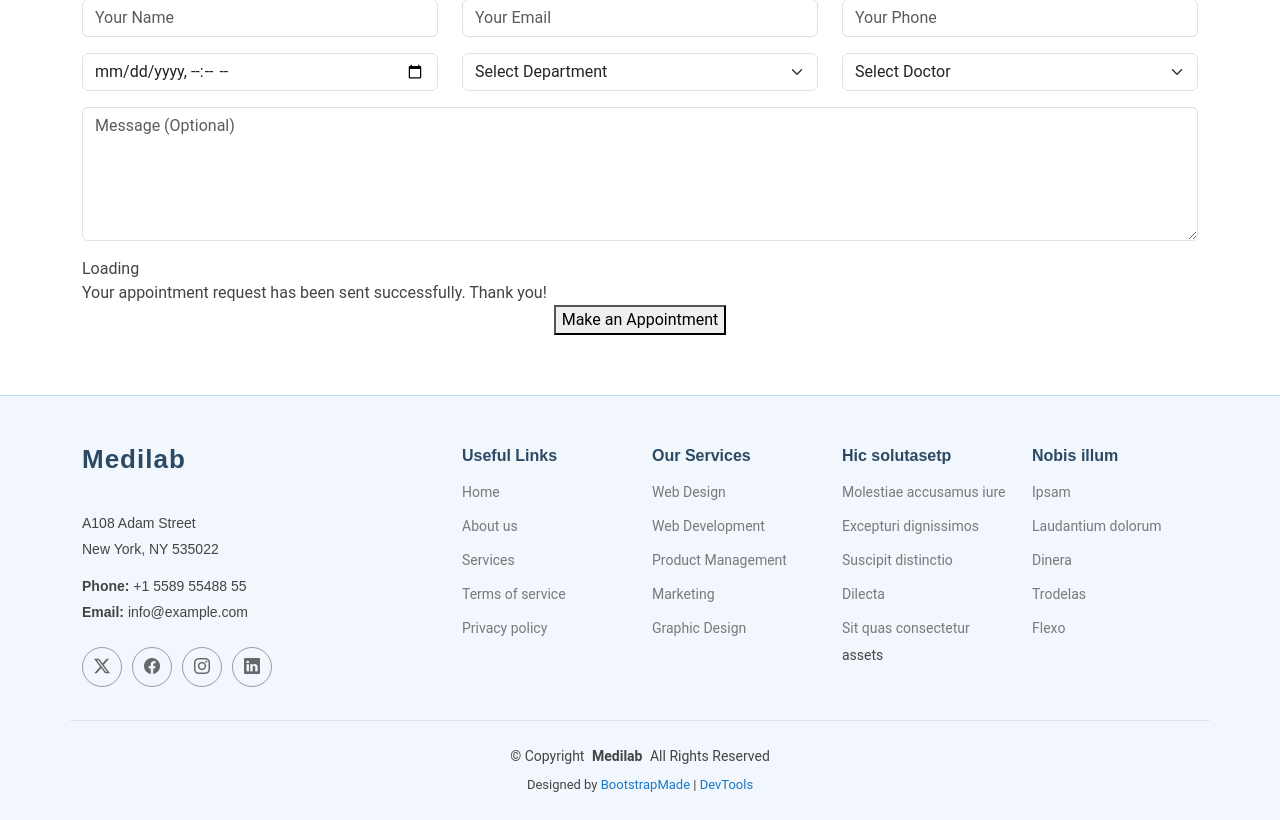
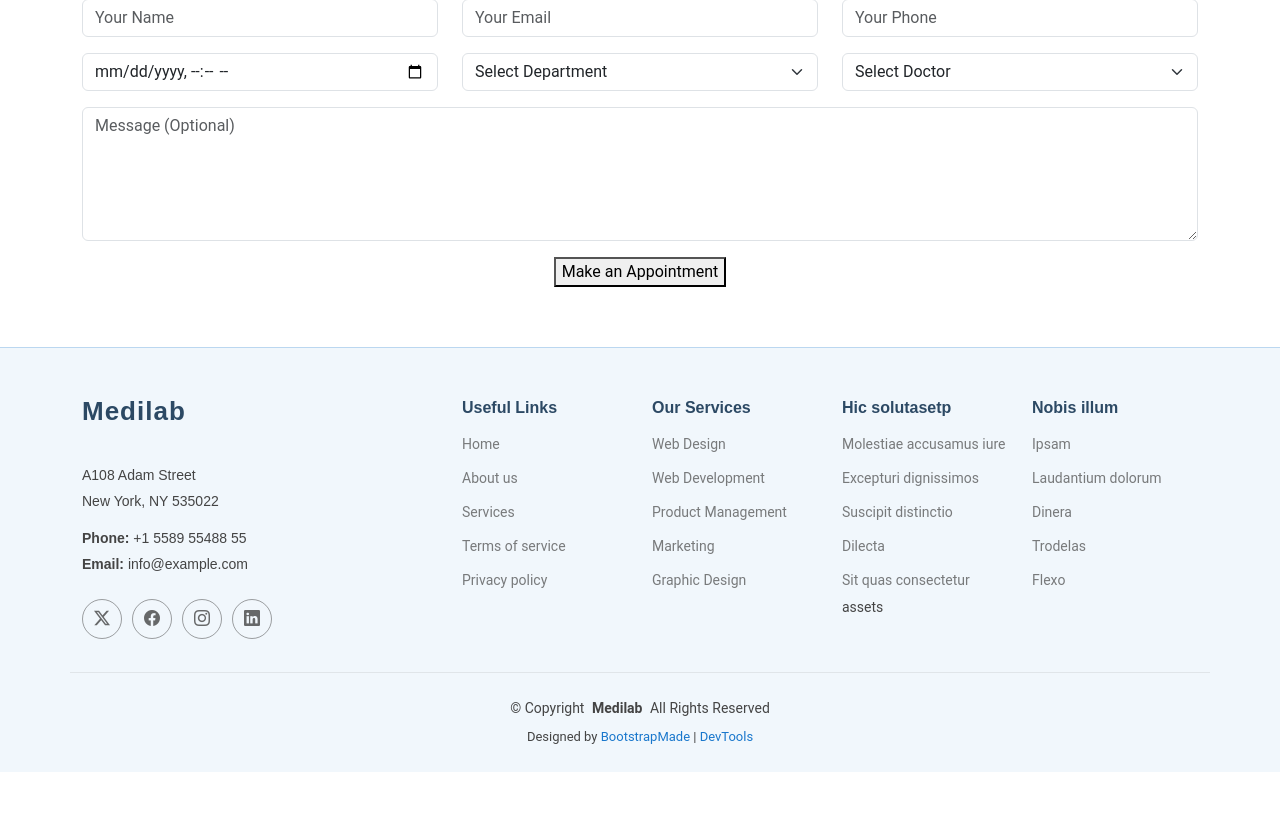
Before and after one commit to Clementvexegon-7/Health-Bridge, a Django app: page /appointment/ in a window 1280 px wide. Shown: the part 336-1156 px from the top of the page. After the commit the page ends 1108 px from the top, so only its background shows below. Run offline with Django 5.2, Linux system fonts and the light colour scheme; some libraries are stand-ins or nearby versions.

Commit message:
initial commit

```diff
--- a/healthapp/models.py
+++ b/healthapp/models.py
@@ -20,7 +20,7 @@ class Myappointment(models.Model):
     name = models.CharField(max_length=100)
     email = models.EmailField()
     phone =models.CharField(max_length=20)
-    datetime = models.DateField()
+    datetime = models.DateTimeField()
     department = models.CharField(max_length=100)
     doctor = models.CharField(max_length=100)
     message = models.TextField()
--- a/templates/appointment.html
+++ b/templates/appointment.html
@@ -1,5 +1,4 @@
 {% extends 'starter-page.html' %}
-
 {% load static %}
 
 {% block content %}
@@ -11,43 +10,43 @@
   <div class="container section-title" data-aos="fade-up">
     <h2>Appointment</h2>
     <p>Necessitatibus eius consequatur ex aliquid fuga eum quidem sint consectetur velit</p>
-      </div><!-- End Section Title -->
+  </div>
 
   <div class="container" data-aos="fade-up" data-aos-delay="100">
 
-
-
-
-
-        <form  method="post" >
-
+    <form method="post">
       {% csrf_token %}
 
       <div class="row">
         <div class="col-md-4 form-group">
-              <input type="text" name="name" class="form-control" id="name" placeholder="Your Name" required="">
+          <input type="text" name="name" class="form-control" placeholder="Your Name" required>
         </div>
+
         <div class="col-md-4 form-group mt-3 mt-md-0">
-              <input type="email" class="form-control" name="email" id="email" placeholder="Your Email" required="">
+          <input type="email" name="email" class="form-control" placeholder="Your Email" required>
         </div>
+
         <div class="col-md-4 form-group mt-3 mt-md-0">
-              <input type="tel" class="form-control" name="phone" id="phone" placeholder="Your Phone" required="">
+          <input type="tel" name="phone" class="form-control" placeholder="Your Phone" required>
         </div>
       </div>
+
       <div class="row">
         <div class="col-md-4 form-group mt-3">
-              <input type="datetime-local" name="date" class="form-control datepicker" id="date" placeholder="Appointment Date" required="">
+          <input type="datetime-local" name="date" class="form-control" required>
         </div>
+
         <div class="col-md-4 form-group mt-3">
-              <select name="department" id="department" class="form-select" required="">
+          <select name="department" class="form-select" required>
             <option value="">Select Department</option>
             <option value="Department 1">Department 1</option>
             <option value="Department 2">Department 2</option>
             <option value="Department 3">Department 3</option>
           </select>
         </div>
+
         <div class="col-md-4 form-group mt-3">
-              <select name="doctor" id="doctor" class="form-select" required="">
+          <select name="doctor" class="form-select" required>
             <option value="">Select Doctor</option>
             <option value="Doctor 1">Doctor 1</option>
             <option value="Doctor 2">Doctor 2</option>
@@ -57,19 +56,16 @@
       </div>
 
       <div class="form-group mt-3">
-            <textarea class="form-control" name="message" rows="5" placeholder="Message (Optional)"></textarea>
+        <textarea name="message" class="form-control" rows="5" placeholder="Message (Optional)"></textarea>
       </div>
-          <div class="mt-3">
-            <div class="loading">Loading</div>
-            <div class="error-message"></div>
-            <div class="sent-message">Your appointment request has been sent successfully. Thank you!</div>
-            <div class="text-center"><button type="submit">Make an Appointment</button></div>
+
+      <div class="mt-3 text-center">
+        <button type="submit">Make an Appointment</button>
       </div>
+
     </form>
 
   </div>
-
-    </section><!-- /Appointment Section -->
-
+</section>
 
 {% endblock %}
--- a/templates/index.html
+++ b/templates/index.html
@@ -97,7 +97,7 @@
           <i class="mobile-nav-toggle d-xl-none bi bi-list"></i>
         </nav>
 
-        <a class="cta-btn d-none d-sm-block" href="#appointment">Make an Appointment</a>
+        <a class="cta-btn d-none d-sm-block" href="{% url 'appointment' %}">Make an Appointment</a>
 
       </div>
 
```
Also changed, not shown: db.sqlite3, healthapp/migrations/0003_rename_docter_myappointment_doctor.py (added), healthapp/migrations/0004_alter_myappointment_datetime.py (added). Lines whose indentation alone changed are shown as unchanged.
